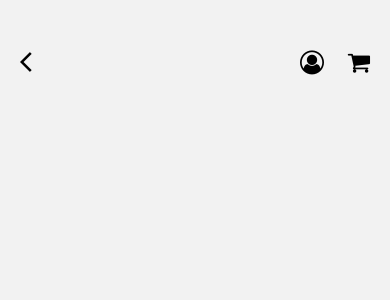
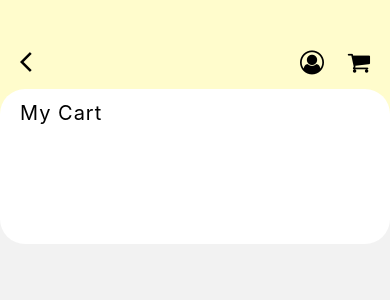
Before and after one commit to HectorBusSan/Cake, a React Native app: screen /MyCart in a window 390 px wide. Shown: the top 300 px of the page. Built offline with nearby package versions, Linux system fonts and the light colour scheme.

Commit message:
Agregando contendio al carrito

```diff
--- a/view/screens/MyCart.js
+++ b/view/screens/MyCart.js
@@ -1,9 +1,10 @@
-import { View, Text,StyleSheet,SafeAreaView } from 'react-native'
+import { View, Text,StyleSheet,SafeAreaView, ScrollView,Image } from 'react-native'
 import React,{useState,useEffect} from 'react'
 import { FontAwesome, MaterialIcons } from "@expo/vector-icons";
 import AsyncStorage from "@react-native-async-storage/async-storage"
 import products from '../../consts/products';
 import { TouchableOpacity } from 'react-native-gesture-handler';
+import COLORS from '../../consts/colors';
 const MyCart = ({navigation}) => {
     const [product, setProduct] = useState()
     const [total, setTotal] = useState(null)
@@ -44,8 +45,40 @@ const getTotal=(productData)=>{
     setTotal(total);
 
 }
+const renderProduct =(data,index)=>{
+    return(
+        <TouchableOpacity style={{width:"100%",
+         height:100,marginVertical:6,flexDirection:"row"}}>
+            <View style={{
+                width:"30%",height:100,
+                padding:12,flexDirection:"row",
+                alignItems:"center",justifyContent:"center",
+                backgroundColor:COLORS.light,
+                borderRadius:10,
+                marginRight:22
+            }}>
+                <Image source={data.img}
+                style={{width:"100%",height:"100%",resizeMode:"contain"}}/>
+            </View>
+            <View style={{
+                flex:1,
+                height:"100%",
+                justifyContent:"space-around"
+            }}>
+                <View>
+                    <Text style={{fontSize:14,maxWidth:"100%",color:COLORS.dark,
+                    fontWeight:"600",letterSpacing:1}}>{data.name}</Text>
+                    <View style={{marginTop:5}}>
+                        <Text style={{}}>${data.price}</Text>
+                    </View>
+
+                </View>
+            </View>
+        </TouchableOpacity>
+    )
+}
   return (
-    <SafeAreaView>
+    <SafeAreaView style={{backgroundColor:"#fffccc"}}>
         <View style={style.header}>
             <MaterialIcons name="arrow-back-ios" size={24} color="black" onPress={()=>{navigation.goBack()}}/>
             <View style={{display:"flex", flexDirection:"row", width:"20%", justifyContent:"space-between"}}>
@@ -53,21 +86,27 @@ const getTotal=(productData)=>{
                 <FontAwesome name="shopping-cart" size={24} />
             </View>
         </View>
-        <View>
-            {
-                product?
-                product.map((data,index)=>{
-                    return(
-                        <Text>{data.name}</Text>
-                    )
-                })
-                :null
-            }
-            {/* {
-                product?
-                <Text>{product}</Text>:
-                <Text>NO hay</Text>
-            } */}
+        <View style={{
+            width:"100%",
+            height:"100%",
+            backgroundColor:COLORS.white,
+            padding:20,
+            paddingTop:10,
+            marginTop:15,
+            borderRadius:25
+        }}>
+            <ScrollView>
+                <View>
+                    <Text style={{fontSize:20,
+                    color:COLORS.dark,
+                    fontWeight:"400",
+                    letterSpacing:1,
+                    paddingTop:2, marginBottom:10}}>My Cart</Text>
+                    <View>
+                        {product?product.map(renderProduct):null}
+                    </View>
+                </View>
+            </ScrollView>
         </View>
     </SafeAreaView>
   )
@@ -79,6 +118,6 @@ const style = StyleSheet.create({
     header:{paddingHorizontal:20,
         marginTop:50,
         flexDirection:"row",
-        justifyContent:"space-between"
+        justifyContent:"space-between",
     },
 });
```
